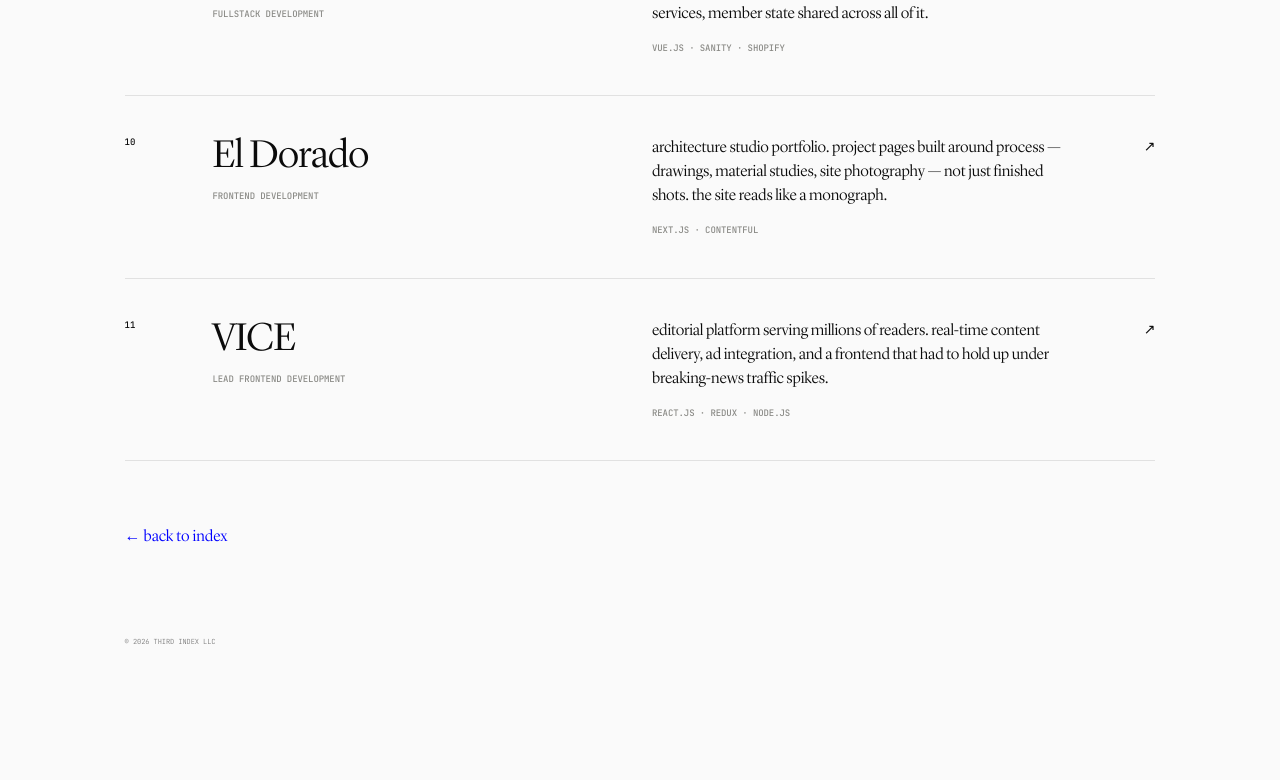
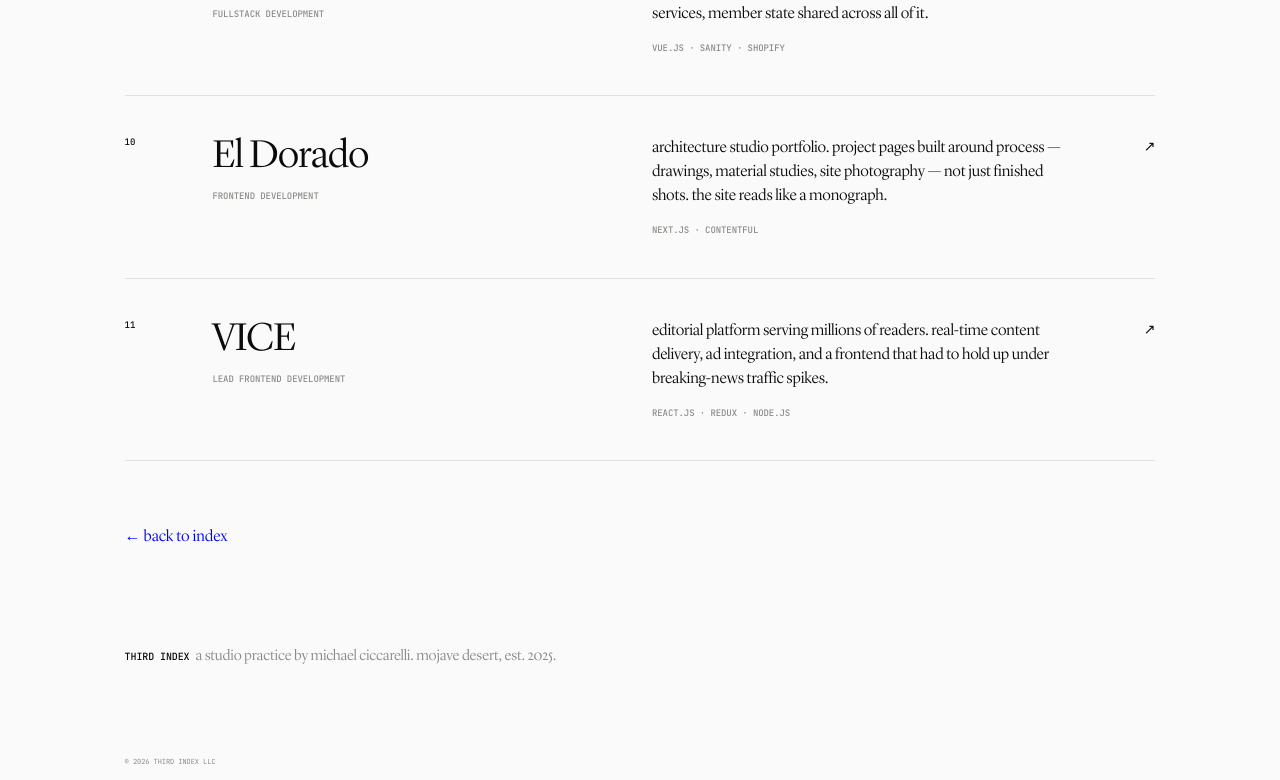
Before and after one commit to thirdindexco/site, a Next.js app: page /work in a window 1280 px wide. Shown: the part 2018-2798 px from the top of the page. Before the commit the page ends 2678 px from the top, so only its background shows below. Built offline with nearby package versions, Linux system fonts and the light colour scheme.

Commit message:
copy updates, ui polish

```diff
--- a/app/page.tsx
+++ b/app/page.tsx
@@ -37,7 +37,7 @@
           .to(
             ".reveal-logo",
             { autoAlpha: 1, y: 0, duration: 0.75, ease: "power4.out" },
-            "-=0.2"
+            "-=0.2",
           )
           .to(
             ".reveal-swatch",
@@ -47,7 +47,7 @@
               duration: 0.4,
               stagger: 0.04,
             },
-            "-=0.5"
+            "-=0.5",
           )
           .add("subtagIn", "-=0.25")
           .add("ledeIn", "subtagIn+=0.35")
@@ -59,7 +59,7 @@
               duration: 0.55,
               stagger: 0.06,
             },
-            "ledeIn+=0.6"
+            "ledeIn+=0.6",
           );
 
         document.fonts.ready.then(() => {
@@ -85,7 +85,7 @@
               duration: 0.45,
               stagger: 0.06,
             },
-            "subtagIn"
+            "subtagIn",
           );
 
           tl.to(
@@ -96,7 +96,7 @@
               duration: 0.6,
               stagger: 0.06,
             },
-            "ledeIn"
+            "ledeIn",
           );
 
           tl.play();
@@ -109,13 +109,13 @@
       });
 
       mm.add("(prefers-reduced-motion: reduce)", () => {
-        gsap.set(
-          ".reveal, .reveal-swatch",
-          { opacity: 1, clearProps: "transform" }
-        );
+        gsap.set(".reveal, .reveal-swatch", {
+          opacity: 1,
+          clearProps: "transform",
+        });
       });
     },
-    { scope: root }
+    { scope: root },
   );
 
   return (
@@ -148,7 +148,7 @@
 
       {/* Swatch + sub-tagline */}
       <section className="flex items-start gap-[10px] md:gap-5 pt-8 md:pt-[50px] pl-5 md:pl-[calc(8.33%+18px)] pr-5 md:pr-0">
-        <div className="flex h-[26px] md:h-[27.125px] shrink-0">
+        <div className="flex h-[16px] md:h-[27.125px] shrink-0">
           {toneAlphas.map((a) => (
             <div
               key={a}
@@ -169,8 +169,8 @@
           websites, design systems. built for clients and increasingly for the
           studio itself. one principal, one or two engagements at a time.
           creative agencies, venture-backed startups, fintech and web3,
-          e-commerce, headless publishing, media. teams that know what they
-          want and need someone who can build it.
+          e-commerce, headless publishing, media. teams that know what they want
+          and need someone who can build it.
         </p>
       </section>
 
@@ -210,7 +210,8 @@
             </div>
             <p className="font-ld font-light text-[15px] md:text-[16px] leading-[1.5] tracking-[-0.01em] text-ink text-pretty pb-5">
               open to new projects, rough ideas, or a conversation. interfaces,
-              marketing sites, design systems. full builds or focused engagements.
+              marketing sites, design systems. full builds or focused
+              engagements.
             </p>
             <a
               href="mailto:info@thirdindex.co"
--- a/app/work/page.tsx
+++ b/app/work/page.tsx
@@ -35,6 +35,7 @@
         gsap.set(".reveal-meta", { y: 8 });
         gsap.set(".reveal-row", { y: 14 });
         gsap.set(".reveal-back", { y: 8 });
+        gsap.set(".reveal-colophon", { y: 8 });
 
         const tl = gsap.timeline({
           defaults: { ease: "power3.out" },
@@ -62,6 +63,11 @@
             ".reveal-back",
             { autoAlpha: 1, y: 0, duration: 0.4 },
             "-=0.15"
+          )
+          .to(
+            ".reveal-colophon",
+            { autoAlpha: 1, y: 0, duration: 0.5 },
+            "-=0.2"
           );
 
         document.fonts.ready.then(() => {
@@ -187,7 +193,7 @@
       </ol>
 
       {/* Back */}
-      <section className="reveal reveal-back py-12 md:py-16 pl-5 md:pl-[calc(8.33%+18px)]">
+      <section className="reveal reveal-back pt-12 md:pt-16 pl-5 md:pl-[calc(8.33%+18px)]">
         <a
           href="/"
           className="font-ld font-light text-[15px] md:text-[16px] text-accent inline-block"
@@ -195,6 +201,16 @@
           ← back to index
         </a>
       </section>
+
+      {/* Colophon */}
+      <section className="reveal reveal-colophon pt-16 md:pt-24 pb-12 md:pb-16 pl-5 md:pl-[calc(8.33%+18px)] pr-5 md:pr-[calc(8.33%+18px)]">
+        <p className="font-ld font-light text-[14px] md:text-[15px] leading-[1.6] tracking-[-0.01em] text-muted max-w-[520px] text-pretty">
+          <span className="font-mono font-medium text-[10px] uppercase tracking-[-0.01em] text-ink pr-[6px]">
+            third index
+          </span>
+          a studio practice by michael ciccarelli. mojave desert, est. 2025.
+        </p>
+      </section>
     </main>
   );
 }
```
